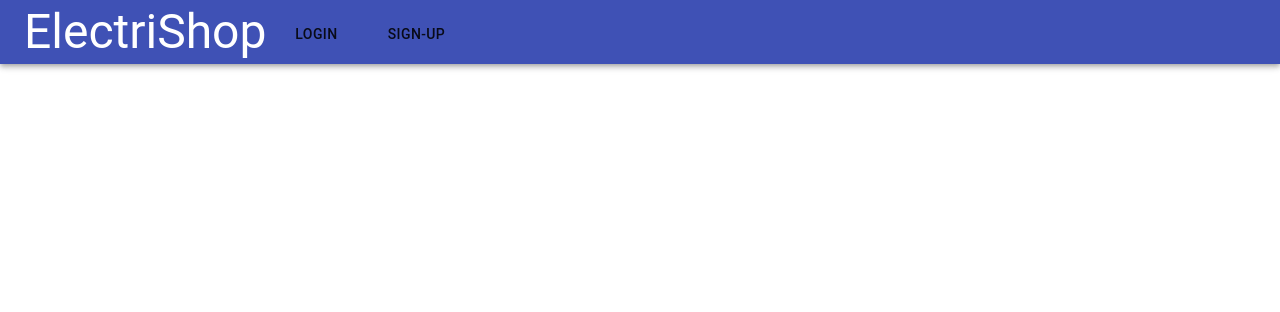
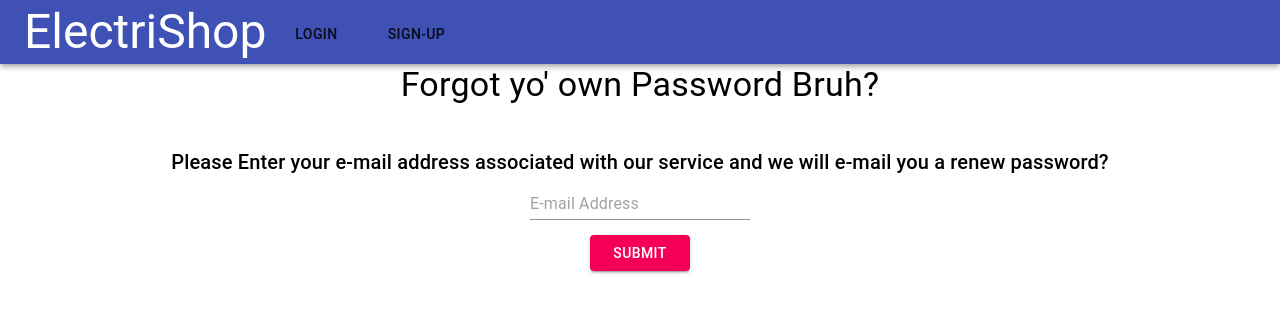
Before and after one commit to gvang146/electriShop, a React (Create React App) app: page /forgotPass in a window 1280 px wide. Shown: the top 312 px of the page. Built offline with nearby package versions, Linux system fonts and the light colour scheme.

Commit message:
finished some pages

```diff
--- a/src/App.js
+++ b/src/App.js
@@ -6,17 +6,19 @@ import { Typography } from '@material-ui/core'
 import Login from "./components/accountpages/Login"
 import Dashboard from "./components/accountpages/Dashboard"
 import Register from "./components/accountpages/Register"
+import ForgotPass from "./components/accountpages/ForgotPass";
 import {withRouther, BrowserRouter as Router, Route} from "react-router-dom"
 
 function App() {
   return (
     <Router>
     <div className="container">
-      <Header/>
+    <Header/>
       </div>
       <Route path="/dashboard" component={Dashboard}/>
       <Route path="/login" component={Login}/>
-      <Route path="/Register" component={Register}/>
+      <Route path="/register" component={Register}/>
+      <Route path="/forgotPass" component={ForgotPass}/>
     </Router>
   );
 }
--- a/src/components/accountpages/Dashboard.js
+++ b/src/components/accountpages/Dashboard.js
@@ -1,7 +1,6 @@
 import NavBar from "../NavBar"
 import { makeStyles} from "@material-ui/core"
 import ScrollableTabs from "../tabs/ScrollableTab";
-
 
 
 const useStyles = makeStyles({
--- /dev/null
+++ b/src/components/accountpages/ForgotPass.js
@@ -0,0 +1,60 @@
+import { Typography,
+         TextField,
+         Modal,
+         makeStyles,
+         Button,
+        } from "@material-ui/core";
+
+const useStyles = makeStyles({
+    root: {
+        display: "flex",
+        flexDirection: "column",
+        alignContent: "center",
+        alignItems:"center",
+        margin: 100,
+        },
+    textfield: {
+        margin: 10,
+    },
+    button: {
+        display: "flex",
+        marginTop: 5,
+        minWidth: 100,
+        color: "primary",
+        alignContent: "flex-end",
+    },
+    title: {
+        justifyContent: "center",
+        marginTop: -100,
+        marginBottom: 40,
+    }
+})
+
+export default function ForgotPass() {
+    const classes = useStyles();
+
+    return (
+        <div className={classes.root}>
+            <div className={classes.title}>
+            <Typography variant="h4">
+                Forgot yo' own Password Bruh?
+            </Typography>
+            </div>
+            <Typography variant="h6" >
+                Please Enter your e-mail address associated with
+                our service and we will e-mail you a renew password?
+            </Typography>
+                <TextField
+                    className={classes.textfield}
+                    placeholder="E-mail Address" />
+                <Button
+                    type="submitBtn"
+                    color="secondary"
+                    variant="contained"
+                    className={classes.button}>
+                        Submit
+                    </Button>
+
+        </div>
+    )
+}
--- a/src/components/accountpages/Login.js
+++ b/src/components/accountpages/Login.js
@@ -8,13 +8,17 @@ import {
     FormControlLabel,
     Checkbox,
 } from '@material-ui/core'
-import useState from 'react'
+import PropTypes from "prop-types";
+import React, { Component } from 'react'
+import useState from 'react';
+import ForgotPass from './ForgotPass';
 
 
 const useStyles = makeStyles({
     root: {
         background: 'primary'
     },
+
     button: {
         display: 'flex',
         marginTop: 20,
@@ -24,41 +28,62 @@ const useStyles = makeStyles({
         display: 'flex',
         justifyContent: 'center',
         alignContent: 'center',
+        flexDirection: 'column',
+        alignItems: 'flex-start',
         margin: 200,
 
+    },
+    title: {
+        marginTop: -150,
+        marginBottom: 50,
+    },
+    textfield: {
+        margin: 10,
     },
 })
 
 function Login({ history }) {
     const classes = useStyles();
 
+
     return (
         <div className={classes.containerLogin}>
-            <Grid justifyContent="center"
-                wrap="wrap">
-                <Typography variant="h6">
-                    E-mail Address:
+            <div className={classes.title}>
+                <Typography variant="h3">
+                    Login MaDude
                 </Typography>
-                <TextField placeholder="E-mail Address" />
-                <Typography variant="h6">
-                    Password:
-                </Typography>
-                <TextField placeholder="Password" />
+            </div>
+            <div id="login-information">
+                <Grid xs={8}
+                    justifyContent="center"
+                >
+                    <TextField placeholder="E-mail Address"
+                        id="e-mail"
+                        className={classes.textfield} />
+                    <TextField
+                        placeholder="Password"
+                        id="password"
+                        className={classes.textfield} >
+                    </TextField>
+
                     <div>
                         <Button variant="contained"
                             color="secondary"
                             className={classes.button}
                             type="submit"> Login </Button>
-                <FormControlLabel control={<Checkbox defaultChecked />} label="Remember Me"/>                </div>
-                <Link href="#" variant="body2">
+                        <FormControlLabel control={<Checkbox defaultChecked />} label="Remember Me" />
+                    </div>
+                    <Link href="/forgotPass" variant="body2">
                         Forgot Password?
                     </Link>
                     <div>
-                    <Link href="/Register" variant="6">
+                        <Link href="/register" variant="6">
                             Don't Have an account yet? Sign-Up
                         </Link>
                     </div>
                 </Grid>
+            </div>
+
 
         </div>
     )
--- a/src/components/accountpages/Register.js
+++ b/src/components/accountpages/Register.js
@@ -41,6 +41,12 @@ const useStyles = makeStyles({
         marginBottom: 10,
         marginTop: -160,
     },
+    textField: {
+        margin: 10,
+    },
+    select: {
+        margin: 10,
+    },
 })
 
 function Register({ history }) {
@@ -59,25 +65,29 @@ function Register({ history }) {
                     Account Information
                 </Typography>
             </div>
+            <Grid>
+                <TextField className={classes.textField} placeholder="First Name"/>
+                <TextField className={classes.textField} placeholder="Last Name"/>
+            </Grid>
             <Grid xs={3}>
-                <TextField placeholder="E-mail Address" />
+                <TextField className={classes.textField} placeholder="E-mail Address" />
 
             </Grid>
             <Grid sx={3}>
-                <TextField placeholder="Password" />
-                <TextField placeholder="Confirm Password" />
+                <TextField className={classes.textField} placeholder="Password" />
+                <TextField className={classes.textField} placeholder="Confirm Password" />
 
             </Grid>
             <Grid sx={3}>
+                <TextField className={classes.textField} placeholder="Address" />
+                <TextField className={classes.textField} placeholder="City" />
+            </Grid>
 
-                <TextField placeholder="Address" />
-                <TextField placeholder="City" />
-
-            </Grid>
             <div className={classes.state}>
                 <FormControl sx={{ m: 1, minWidth: 80 }}>
                     <InputLabel id="state-select"></InputLabel>
                     <Select
+                        className={classes.select}
                         labelId="state-selector-label"
                         id="state-selector"
                         value={state}
@@ -139,7 +149,7 @@ function Register({ history }) {
                     </Select>
                 </FormControl>
             </div>
-            <TextField placeholder="Zip Code" />
+            <TextField className={classes.textField} placeholder="Zip Code" />
             <div >
                 <Button className={classes.button}
                     id="submitBtn"
--- a/src/components/tabs/ScrollableTab.js
+++ b/src/components/tabs/ScrollableTab.js
@@ -1,29 +1,40 @@
 import * as React from 'react';
-import {Tabs, Tab, Box} from '@material-ui/core';
+import {Tabs,
+        Tab,
+        Box,
+        makeStyles} from '@material-ui/core';
 
 
+const useStyles = makeStyles({
+    tabColor: {
+        background: "secondary",
+    },
+})
+
 export default function ScrollableTabs() {
+    const classes = useStyles();
     const [value, setValue] = React.useState(0);
 
     const handleChange = (event, newValue) => {
         setValue(newValue);
     };
     return (
-        <Box sx={{minWidth: 100, bgcolor: 'background.paper'}}>
+        <Box sx={{minWidth: 100}}>
             <Tabs
+                className={classes.tabColor}
                 value={value}
                 onChange={handleChange}
                 variant="scrollable"
                 scrollButton="auto"
                 aria-label="scrollable auto tabs"
                 >
-                    <Tab label="GPU"/>
-                    <Tab label="Keyboards"/>
-                    <Tab label="Mouse"/>
-                    <Tab label="Wires"/>
-                    <Tab label="CPU" />
-                    <Tab label="Motherboards"/>
-                    <Tab label="Misc"/>
+                    <Tab  label="GPU"/>
+                    <Tab  label="Keyboards"/>
+                    <Tab  label="Mouse"/>
+                    <Tab  label="Wires"/>
+                    <Tab  label="CPU" />
+                    <Tab  label="Motherboards"/>
+                    <Tab  label="Misc"/>
                 </Tabs>
         </Box>
     );
```
Lines whose indentation alone changed are shown as unchanged.
